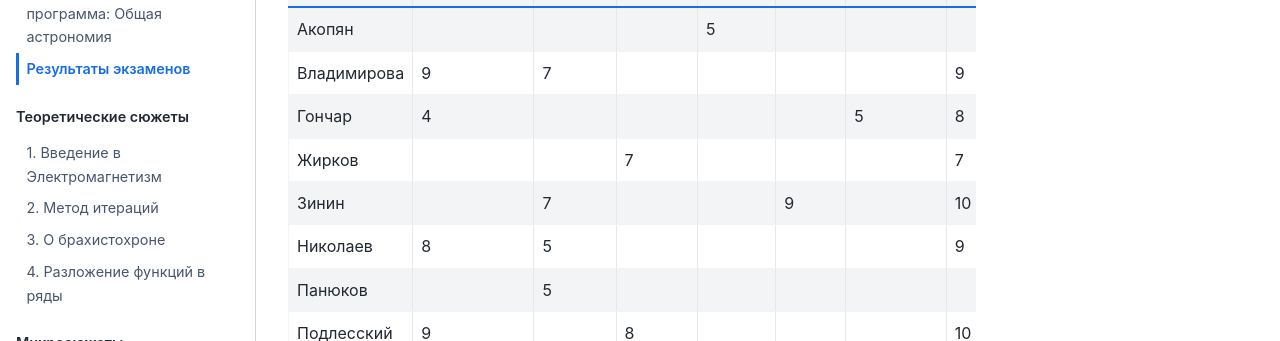
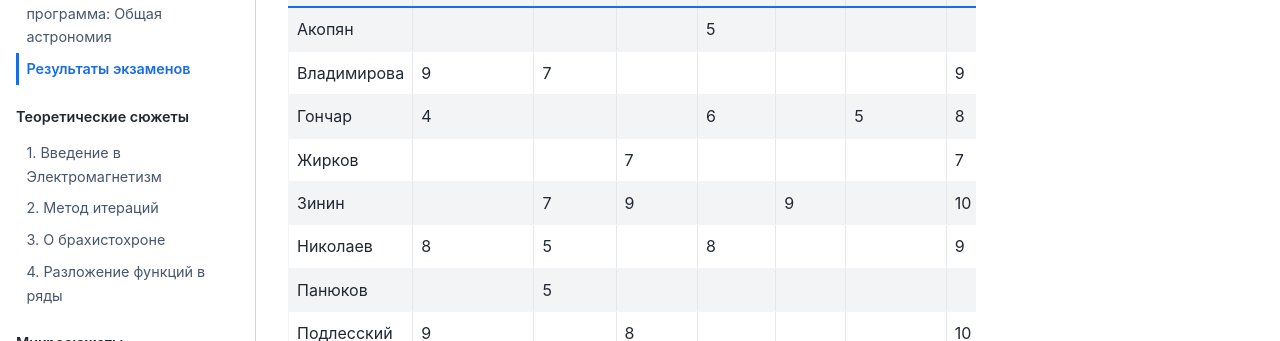
Before and after one commit to FedorovVS/astroclub, a Jupyter Book: the page built from chapters/teormin/results.md, in a window 1280 px wide and 965 px high. Shown: the part 373-714 px from the top of the window. Built offline with Jupyter Book 1.0.4 settings and Sphinx 7.4.7 and the Sphinx Book theme 1.1.4, drawn with Linux system fonts in a browser that asks for light colours; pages that are not in the unit, such as notebooks, are missing from menus; comment, search, counter and statistics services are not loaded.

Commit message:
Update results.md

```diff
--- a/chapters/teormin/results.md
+++ b/chapters/teormin/results.md
@@ -10,10 +10,10 @@
 |---------------------|----------|-------------|-------------|-------------|------------|-------------|---------|---------|
 | Акопян           |             |           |           |      5           |      | | |5          |
 | Владимирова   |        9        |     7      |           |                 |      |  |9 |25       |
-| Гончар       |       4          |           |           |                 |     |  5|8 |17        |
+| Гончар       |       4          |           |           |        6         |     |  5|8 |23        |
 | Жирков        |                |           |       7    |                |      |   |7 | 14      |
-| Зинин      |                   |      7     |           |                 |     9|  | 10 | 26       |
-|  Николаев           |   8        |     5        |             |             |   | |  9|     22      |
+| Зинин      |                   |      7     |     9      |                 |     9|  | 10 | 36       |
+|  Николаев           |   8        |     5        |             |     8        |   | |  9|     30      |
 | Панюков           |            |      5      |            |                |   |   |  | 5         |
 | Подлесский      |         9     |              |     8      |                |  |  |  10 |   27         |
 
```
